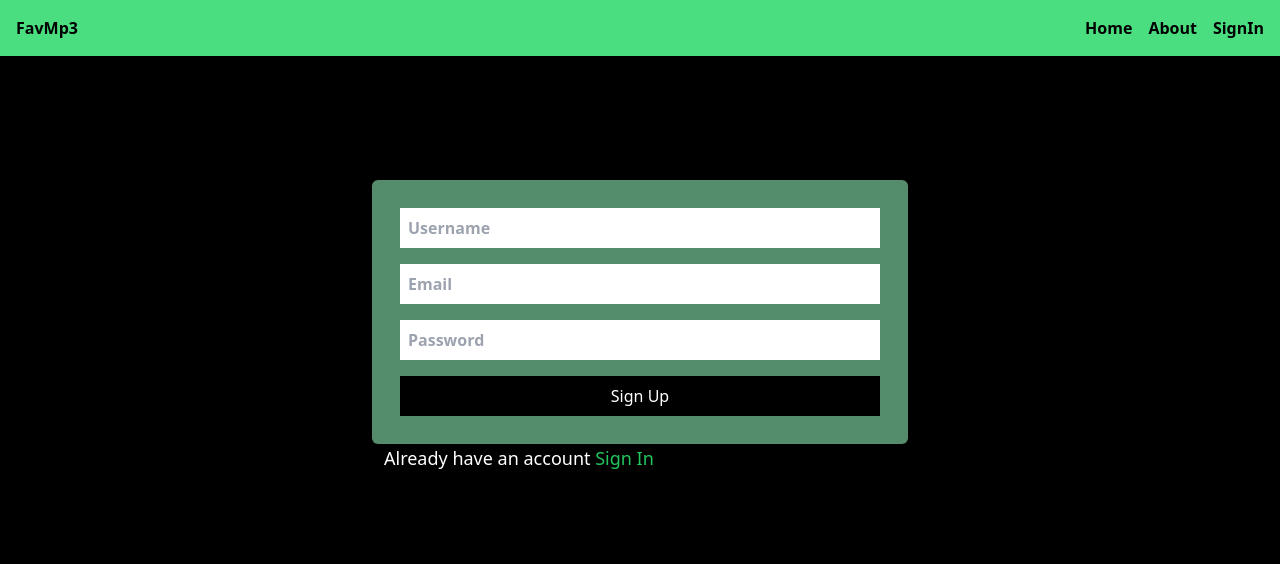
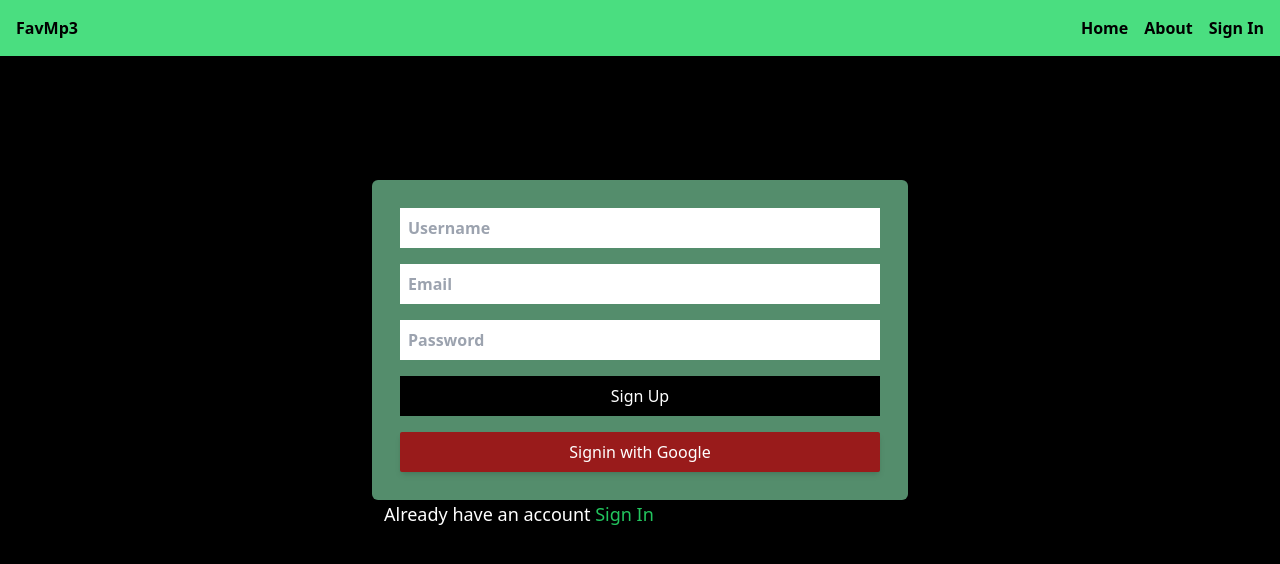
Before and after one commit to Rudrakrishna-Das/favMusicfront, a React (Vite) app: page /sign-up in a window 1280 px wide. Shown: the top 564 px of the page. Built offline with nearby package versions, Linux system fonts and the light colour scheme; no server answers; the HTML template or start-up script is replaced by a standard one.

Commit message:
google auth created

```diff
--- a/package.json
+++ b/package.json
@@ -11,6 +11,7 @@
   },
   "dependencies": {
     "@reduxjs/toolkit": "^2.2.3",
+    "firebase": "^10.11.1",
     "react": "^18.2.0",
     "react-dom": "^18.2.0",
     "react-redux": "^9.1.1",
--- a/src/App.jsx
+++ b/src/App.jsx
@@ -6,6 +6,8 @@ import SignIn from "./pages/SignIn";
 import SignUp from "./pages/SignUp";
 import Sidebar from "./components/Sidebar";
 import { useState } from "react";
+import PrivateRoute from "./components/PrivateRoute";
+import Profile from "./pages/Profile";
 
 const App = () => {
   const [isSideBarOpen, setIsSideBarOpen] = useState(false);
@@ -23,6 +25,9 @@ const App = () => {
         <Route path="/about" element={<About />} />
         <Route path="/sign-in" element={<SignIn />} />
         <Route path="/sign-up" element={<SignUp />} />
+        <Route element={<PrivateRoute />}>
+          <Route path="/profile" element={<Profile />} />
+        </Route>
       </Routes>
     </BrowserRouter>
   );
--- a/src/components/Navigation.jsx
+++ b/src/components/Navigation.jsx
@@ -5,14 +5,20 @@ const Navigation = ({ openSideBar }) => {
   const { currentUser } = useSelector((state) => state.user);
   console.log(currentUser);
   return (
-    <nav className="bg-green-400 flex justify-between p-4 font-extrabold text-black relative z-50">
+    <nav className="bg-green-400 flex justify-between items-center p-4 font-extrabold text-black relative z-50">
       <Link to="/">
         <h1 className="cursor-pointer z-50">FavMp3</h1>
       </Link>
-      <ul className="md:flex gap-4 hidden ">
+      <ul className="md:flex items-center gap-4 hidden ">
         <Link to="/">Home</Link>
         <Link to="/about">About</Link>
-        <Link to="/sign-in">SignIn</Link>
+        <Link to="/profile">
+          {currentUser ? (
+            <img className="rounded-full w-8 h-8" src={currentUser.avatar} />
+          ) : (
+            <p>Sign In</p>
+          )}
+        </Link>
       </ul>
       <img
         onClick={openSideBar}
--- /dev/null
+++ b/src/components/Oauth.jsx
@@ -0,0 +1,44 @@
+import { GoogleAuthProvider, getAuth, signInWithPopup } from "firebase/auth";
+import app from "../firebase";
+import { useDispatch } from "react-redux";
+import { useNavigate } from "react-router-dom";
+import { updateUser } from "../redux/user/userSlice";
+
+const backHost = import.meta.env.VITE_HOST;
+
+const Oauth = () => {
+  const dispatch = useDispatch();
+  const navigate = useNavigate();
+  const googleAuthHandler = async () => {
+    const provider = new GoogleAuthProvider();
+    const auth = getAuth(app);
+
+    const result = await signInWithPopup(auth, provider);
+    const res = await fetch(`${backHost}/google`, {
+      method: "POST",
+      headers: {
+        "Content-Type": "application/json",
+      },
+      body: JSON.stringify({
+        userName: result.user.displayName,
+        email: result.user.email,
+        avatar: result.user.photoURL,
+      }),
+      credentials: "include",
+    });
+    const data = await res.json();
+    dispatch(updateUser(data.data));
+    navigate("/");
+  };
+  return (
+    <button
+      onClick={googleAuthHandler}
+      className="bg-red-800 shadow-md py-2 rounded-sm hover:opacity-90"
+      type="button"
+    >
+      Signin with Google
+    </button>
+  );
+};
+
+export default Oauth;
--- /dev/null
+++ b/src/components/PrivateRoute.jsx
@@ -0,0 +1,9 @@
+import { useSelector } from "react-redux";
+import { Navigate, Outlet } from "react-router-dom";
+
+const PrivateRoute = () => {
+  const { currentUser } = useSelector((state) => state.user);
+  return currentUser ? <Outlet /> : <Navigate to="/sign-in" />;
+};
+
+export default PrivateRoute;
--- a/src/components/Sidebar.jsx
+++ b/src/components/Sidebar.jsx
@@ -1,16 +1,26 @@
+import { useSelector } from "react-redux";
 import { Link } from "react-router-dom";
 
 const Sidebar = ({ openSideBar }) => {
+  const { currentUser } = useSelector((state) => state.user);
   return (
     <section
       className={`${
         openSideBar ? "flex" : "hidden"
       } h-screen bg-green-400 max-w-44 justify-center pt-20 fixed top-0 left-0 z-10 transition-all`}
     >
-      <nav className="flex flex-col gap-6 text-xl py-5 px-10">
-        <Link to="/">Home</Link>
-        <Link to="/about">About</Link>
-        <Link to="/sign-in">Sign In</Link>
+      <nav className="flex flex-col items-center gap-16 text-xl px-10 font-semibold text-black">
+        <Link to="/profile">
+          {currentUser ? (
+            <img className="rounded-full w-20 h-20" src={currentUser.avatar} />
+          ) : (
+            <p>Sign In</p>
+          )}
+        </Link>
+        <div className="flex flex-col gap-4">
+          <Link to="/">Home</Link>
+          <Link to="/about">About</Link>
+        </div>
       </nav>
     </section>
   );
--- /dev/null
+++ b/src/firebase.js
@@ -0,0 +1,19 @@
+// Import the functions you need from the SDKs you need
+import { initializeApp } from "firebase/app";
+// TODO: Add SDKs for Firebase products that you want to use
+// https://firebase.google.com/docs/web/setup#available-libraries
+
+// Your web app's Firebase configuration
+const firebaseConfig = {
+  apiKey: import.meta.env.VITE_FIREBASE_API_KEY,
+  authDomain: "fav-music-1c3d5.firebaseapp.com",
+  projectId: "fav-music-1c3d5",
+  storageBucket: "fav-music-1c3d5.appspot.com",
+  messagingSenderId: "754996446705",
+  appId: "1:754996446705:web:033747719a9f558c96b050",
+};
+
+// Initialize Firebase
+const app = initializeApp(firebaseConfig);
+
+export default app;
--- /dev/null
+++ b/src/pages/Profile.jsx
@@ -0,0 +1,5 @@
+const Profile = () => {
+  return <div>Profile</div>;
+};
+
+export default Profile;
--- a/src/pages/SignIn.jsx
+++ b/src/pages/SignIn.jsx
@@ -3,6 +3,7 @@ import { Link, useNavigate } from "react-router-dom";
 import Loading from "../components/Loading";
 import { useDispatch } from "react-redux";
 import { updateUser } from "../redux/user/userSlice";
+import Oauth from "../components/Oauth";
 
 const backHost = import.meta.env.VITE_HOST;
 
@@ -78,6 +79,7 @@ const SignIn = () => {
         <button disabled={isLoading} className="bg-black py-2 hover:opacity-85">
           {isLoading ? <Loading /> : "Sign In"}
         </button>
+        <Oauth />
         {isError && (
           <p className="ml-2 -mt-2 font-extrabold text-red-700 text-xs sm:text-sm md:text-lg">
             {isError}
--- a/src/pages/SignUp.jsx
+++ b/src/pages/SignUp.jsx
@@ -1,6 +1,7 @@
 import { useState } from "react";
 import { Link, useNavigate } from "react-router-dom";
 import Loading from "../components/Loading";
+import Oauth from "../components/Oauth";
 
 const backHost = import.meta.env.VITE_HOST;
 const SignUp = () => {
@@ -88,6 +89,7 @@ const SignUp = () => {
         >
           {isLoading ? <Loading /> : "Sign Up"}
         </button>
+        <Oauth />
         {isError && (
           <p className="ml-2 -mt-2 font-extrabold text-red-700 text-xs sm:text-sm md:text-lg">
             {isError}
```
Also changed, not shown: 1 other file (tests, documents, lock files or other folders).
